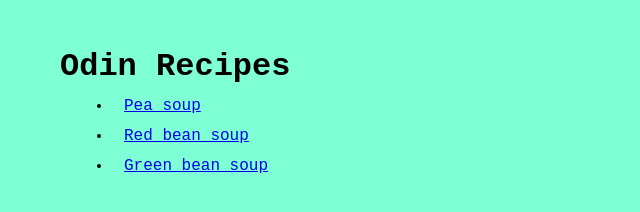
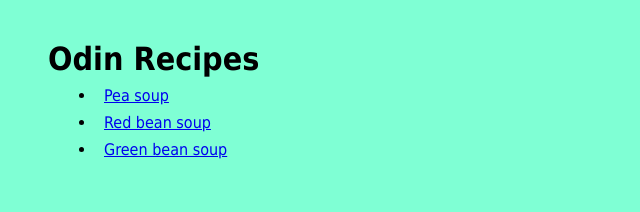
Before and after one commit to BIsti1999/odin-recipes, a plain HTML site: page index.html in a window 1280 px wide. Shown: the whole page, without its empty margins (0-640 px from the left). Drawn offline with Linux system fonts and the light colour scheme.

Commit message:
Make some stylistic changes and delete noopener/noreferrer
Changed the font, added some enters in the code where needed and deleted
noopener and noreferrer, because my links are internal.

```diff
--- a/index.html
+++ b/index.html
@@ -1,17 +1,20 @@
 <!DOCTYPE html>
 <html lang="en">
+
 <head>
     <meta charset="UTF-8">
     <meta name="viewport" content="width=device-width, initial-scale=1.0">
     <link rel="stylesheet" href="styles.css">
     <title>Recipes</title>
 </head>
+
 <body>
     <h1>Odin Recipes</h1>
     <ul>
-        <li><a href="recipes/pea-soup.html" rel="noopener noreferrer">Pea soup</a></li>
-        <li><a href="recipes/red-bean-soup.html" rel="noopener noreferrer">Red bean soup</a></li>
-        <li><a href="recipes/green-bean-soup.html" rel="noopener noreferrer">Green bean soup</a></li>
+        <li><a href="recipes/pea-soup.html">Pea soup</a></li>
+        <li><a href="recipes/red-bean-soup.html">Red bean soup</a></li>
+        <li><a href="recipes/green-bean-soup.html">Green bean soup</a></li>
     </ul>
 </body>
+
 </html>
--- a/styles.css
+++ b/styles.css
@@ -1,11 +1,11 @@
 body {
     background-color: aquamarine;
-    margin: 36px;
+    margin: 32px;
 }
 
 * {
-    margin: 12px;
-    font-family: 'Courier New', Courier, monospace;
+    margin: 8px;
+    font-family: 'Tahoma', sans-serif
 }
 
 .home {
```
Also changed, not shown: recipes/green-bean-soup.html (+5 -2 lines), recipes/pea-soup.html (+3 -1 lines), recipes/red-bean-soup.html (+4 -1 lines).
